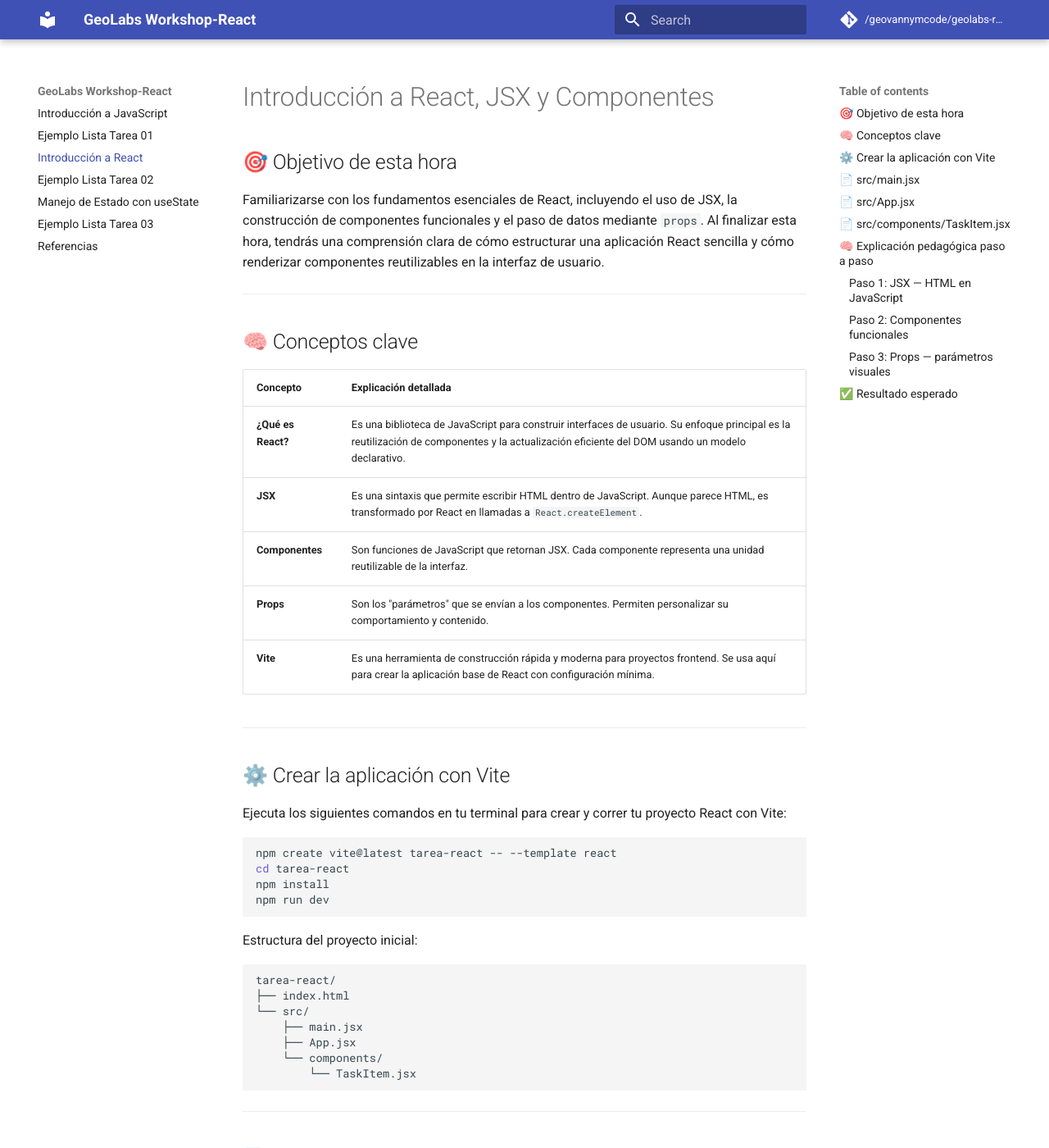
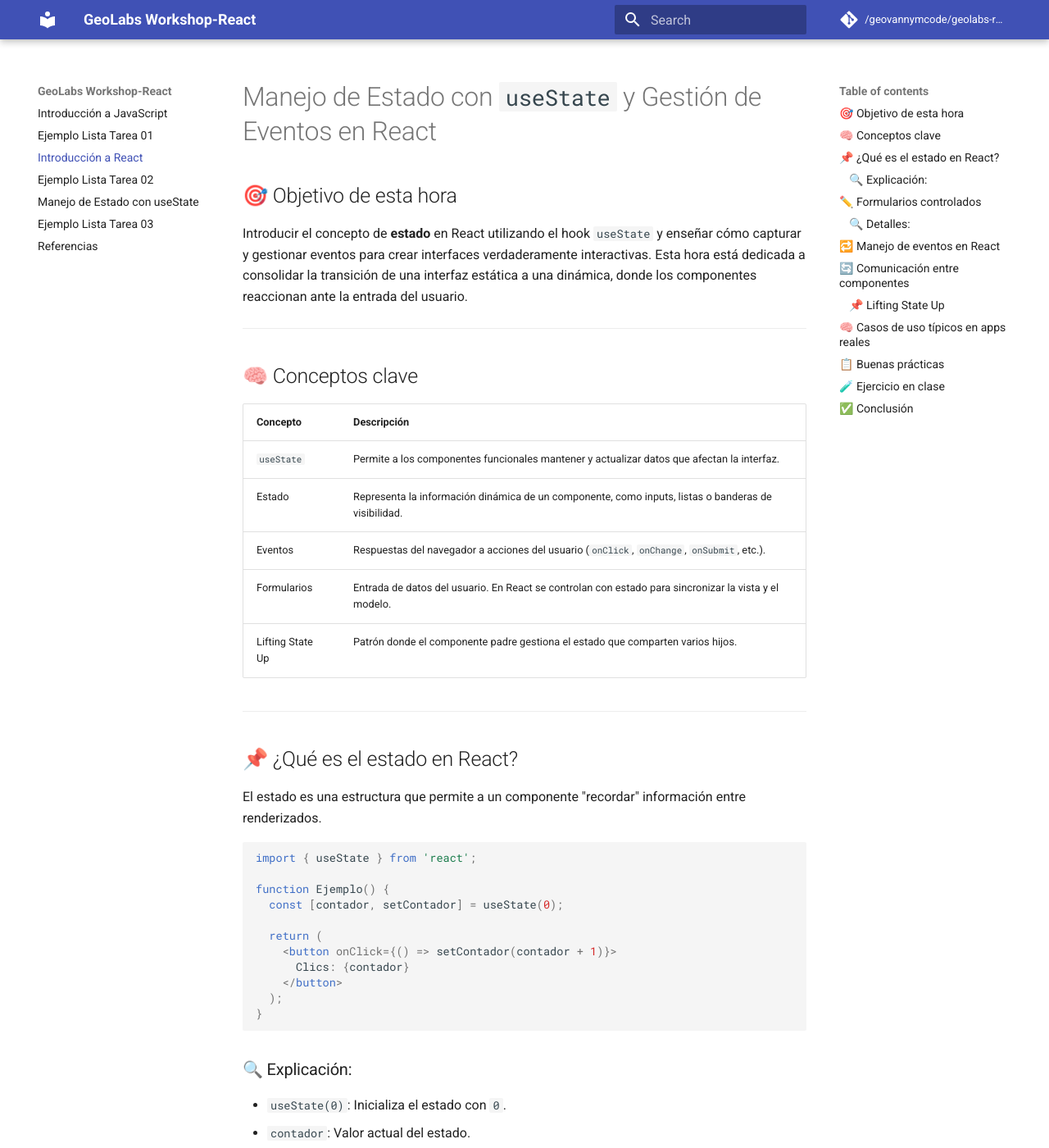
Before and after one commit to geovannymcode/geolabs-react.github.io, an MkDocs documentation site: the page built from docs/introduction_react.md, in a window 1280 px wide and 1400 px high. Shown: the whole window at 82% size. Built offline with MkDocs 1.6.1 and Material for MkDocs 9.7.7, drawn with Linux system fonts in a browser that asks for light colours; comment, search, counter and statistics services are not loaded; some of the changed text lies outside the part shown.

Commit message:
first commit

````diff
--- a/docs/introduction_react.md
+++ b/docs/introduction_react.md
@@ -1,153 +1,149 @@
-
-# Introducción a React, JSX y Componentes
+# Manejo de Estado con `useState` y Gestión de Eventos en React
 
 ## 🎯 Objetivo de esta hora
 
-Familiarizarse con los fundamentos esenciales de React, incluyendo el uso de JSX, la construcción de componentes funcionales y el paso de datos mediante `props`. Al finalizar esta hora, tendrás una comprensión clara de cómo estructurar una aplicación React sencilla y cómo renderizar componentes reutilizables en la interfaz de usuario.
+Introducir el concepto de **estado** en React utilizando el hook `useState` y enseñar cómo capturar y gestionar eventos para crear interfaces verdaderamente interactivas. Esta hora está dedicada a consolidar la transición de una interfaz estática a una dinámica, donde los componentes reaccionan ante la entrada del usuario.
 
 ---
 
 ## 🧠 Conceptos clave
 
-| Concepto           | Explicación detallada                                                                                       |
-|--------------------|-------------------------------------------------------------------------------------------------------------|
-| **¿Qué es React?** | Es una biblioteca de JavaScript para construir interfaces de usuario. Su enfoque principal es la reutilización de componentes y la actualización eficiente del DOM usando un modelo declarativo. |
-| **JSX**            | Es una sintaxis que permite escribir HTML dentro de JavaScript. Aunque parece HTML, es transformado por React en llamadas a `React.createElement`. |
-| **Componentes**    | Son funciones de JavaScript que retornan JSX. Cada componente representa una unidad reutilizable de la interfaz. |
-| **Props**          | Son los "parámetros" que se envían a los componentes. Permiten personalizar su comportamiento y contenido.   |
-| **Vite**           | Es una herramienta de construcción rápida y moderna para proyectos frontend. Se usa aquí para crear la aplicación base de React con configuración mínima. |
+| Concepto          | Descripción                                                                                          |
+|-------------------|------------------------------------------------------------------------------------------------------|
+| `useState`        | Permite a los componentes funcionales mantener y actualizar datos que afectan la interfaz.           |
+| Estado            | Representa la información dinámica de un componente, como inputs, listas o banderas de visibilidad. |
+| Eventos           | Respuestas del navegador a acciones del usuario (`onClick`, `onChange`, `onSubmit`, etc.).          |
+| Formularios       | Entrada de datos del usuario. En React se controlan con estado para sincronizar la vista y el modelo.|
+| Lifting State Up  | Patrón donde el componente padre gestiona el estado que comparten varios hijos.                     |
 
 ---
 
-## ⚙️ Crear la aplicación con Vite
+## 📌 ¿Qué es el estado en React?
 
-Ejecuta los siguientes comandos en tu terminal para crear y correr tu proyecto React con Vite:
+El estado es una estructura que permite a un componente "recordar" información entre renderizados.
 
-```bash
-npm create vite@latest tarea-react -- --template react
-cd tarea-react
-npm install
-npm run dev
+```jsx
+import { useState } from 'react';
+
+function Ejemplo() {
+  const [contador, setContador] = useState(0);
+
+  return (
+    <button onClick={() => setContador(contador + 1)}>
+      Clics: {contador}
+    </button>
+  );
+}
 ```
 
-Estructura del proyecto inicial:
+### 🔍 Explicación:
+- `useState(0)`: Inicializa el estado con `0`.
+- `contador`: Valor actual del estado.
+- `setContador`: Función para actualizar el estado.
+- Cuando se llama `setContador`, React vuelve a renderizar el componente con el nuevo valor.
 
+---
+
+## ✏️ Formularios controlados
+
+Un formulario controlado en React vincula el valor del campo de entrada directamente al estado del componente.
+
+```jsx
+function Formulario() {
+  const [nombre, setNombre] = useState("");
+
+  const manejarEnvio = (e) => {
+    e.preventDefault();
+    alert(`Hola ${nombre}`);
+  };
+
+  return (
+    <form onSubmit={manejarEnvio}>
+      <input
+        type="text"
+        value={nombre}
+        onChange={(e) => setNombre(e.target.value)}
+      />
+      <button type="submit">Enviar</button>
+    </form>
+  );
+}
 ```
-tarea-react/
-├── index.html
-└── src/
-    ├── main.jsx
-    ├── App.jsx
-    └── components/
-        └── TaskItem.jsx
+
+### 🔍 Detalles:
+- El `input` tiene su valor controlado por `nombre`.
+- Cada vez que el usuario escribe, se actualiza el estado.
+- Al enviar el formulario, se evita el comportamiento por defecto (`preventDefault`) y se utiliza el valor almacenado.
+
+---
+
+## 🔁 Manejo de eventos en React
+
+React encapsula los eventos del DOM en un sistema propio llamado **Synthetic Events**. Algunos eventos comunes:
+
+| Evento        | Descripción                              |
+|---------------|------------------------------------------|
+| `onClick`     | Clic en un botón o elemento              |
+| `onChange`    | Cambios en campos de texto o selectores  |
+| `onSubmit`    | Envío de formularios                     |
+| `onMouseEnter`| Cursor entra en un elemento              |
+
+```jsx
+<button onClick={() => alert("¡Clic!")}>Haz clic</button>
 ```
 
 ---
 
-## 📄 `src/main.jsx`
+## 🔄 Comunicación entre componentes
 
-Este es el **punto de entrada de la aplicación**. Aquí React se conecta con el HTML tradicional (`index.html`) e inyecta la app React dentro del elemento con ID `root`.
+Cuando se requiere pasar información o comportamiento de un componente a otro, se utilizan `props`.
 
 ```jsx
-import React from 'react'
-import ReactDOM from 'react-dom/client'
-import App from './App'
+function Padre() {
+  const saludar = (nombre) => console.log("Hola", nombre);
+  return <Hijo onSaludar={saludar} />;
+}
 
-ReactDOM.createRoot(document.getElementById('root')).render(
-  <React.StrictMode>
-    <App />
-  </React.StrictMode>
-)
+function Hijo({ onSaludar }) {
+  return <button onClick={() => onSaludar("Estudiante")}>Saludar</button>;
+}
 ```
 
-> 🔍 `React.StrictMode` es una herramienta para detectar problemas potenciales durante el desarrollo.
+### 📌 Lifting State Up
+Cuando un componente hijo necesita actualizar información que pertenece al padre, se usa una función pasada por `props`.
 
 ---
 
-## 📄 `src/App.jsx`
+## 🧠 Casos de uso típicos en apps reales
 
-Este componente representa la **estructura principal de nuestra aplicación**. Por ahora contiene una lista de tareas simulada y muestra cada una mediante el componente `TaskItem`.
-
-```jsx
-import TaskItem from './components/TaskItem'
-
-function App() {
-  const tareas = [
-    { id: 1, titulo: "Aprender React", completado: false },
-    { id: 2, titulo: "Practicar ejercicios", completado: true }
-  ]
-
-  return (
-    <div>
-      <h1>📝 Lista de Tareas</h1>
-      <ul>
-        {tareas.map(t => (
-          <TaskItem key={t.id} titulo={t.titulo} completado={t.completado} />
-        ))}
-      </ul>
-    </div>
-  )
-}
-
-export default App
-```
-
-> 💡 Se utiliza `.map()` para renderizar múltiples componentes `TaskItem` de forma dinámica.
+- Formularios de autenticación.
+- Listas que crecen dinámicamente (como tareas o comentarios).
+- Contadores y toggle buttons.
+- Mostrar/ocultar elementos condicionalmente.
 
 ---
 
-## 📄 `src/components/TaskItem.jsx`
+## 📋 Buenas prácticas
 
-Este componente recibe dos `props` desde el componente padre: el `titulo` de la tarea y si está `completado`. Muestra el texto con un estilo tachado si está marcada como hecha.
-
-```jsx
-function TaskItem({ titulo, completado }) {
-  return (
-    <li>
-      <span style={{ textDecoration: completado ? 'line-through' : 'none' }}>
-        {titulo}
-      </span>
-    </li>
-  )
-}
-
-export default TaskItem
-```
+- **No mutar el estado directamente**: Siempre usar la función de actualización.
+- **Mantener el estado lo más simple posible**: Usar estructuras planas y claras.
+- **Agrupar lógica relacionada**: Por ejemplo, mantener lógica de formularios en su propio componente.
 
 ---
 
-## 🧠 Explicación pedagógica paso a paso
+## 🧪 Ejercicio en clase
 
-### Paso 1: JSX — HTML en JavaScript
-
-JSX permite escribir estructuras similares a HTML dentro del código JavaScript. Esto mejora la claridad visual del código y permite componer interfaces complejas fácilmente.
-
-```jsx
-const elemento = <h2>Hola Mundo</h2>;
-```
-
-### Paso 2: Componentes funcionales
-
-Un componente es simplemente una función que devuelve JSX:
-
-```jsx
-function Saludo({ nombre }) {
-  return <p>Hola {nombre}</p>;
-}
-```
-
-Este componente puede ser reutilizado con diferentes `props`.
-
-### Paso 3: Props — parámetros visuales
-
-Los `props` permiten enviar datos a los componentes. Esto hace que nuestros componentes sean reutilizables y modulares.
-
-```jsx
-<TaskItem titulo="Leer documentación" completado={true} />
-```
+1. Crear un componente `Contador`.
+2. Crear un input controlado y mostrar su valor.
+3. Crear un botón que agregue valores a una lista visualizada.
+4. Bonus: Mostrar un mensaje si la lista está vacía.
 
 ---
 
-## ✅ Resultado esperado
+## ✅ Conclusión
 
-La aplicación mostrará una lista de tareas, cada una con su título. Las tareas completadas se verán con texto tachado. Aunque aún no hay lógica para agregar o modificar tareas, este es el primer paso para construir una app funcional con React.
+React es declarativo: describe **qué** debe pasar cuando cambian los datos. Con `useState` y los eventos, podemos capturar interacciones del usuario y hacer que la interfaz responda de forma inmediata y eficiente.
+
+---
+
+> En la siguiente hora, extenderemos esta lógica incorporando más acciones: completar tareas, eliminarlas y aplicar filtros visuales, desarrollando así una experiencia de usuario más rica y profesional.
````
